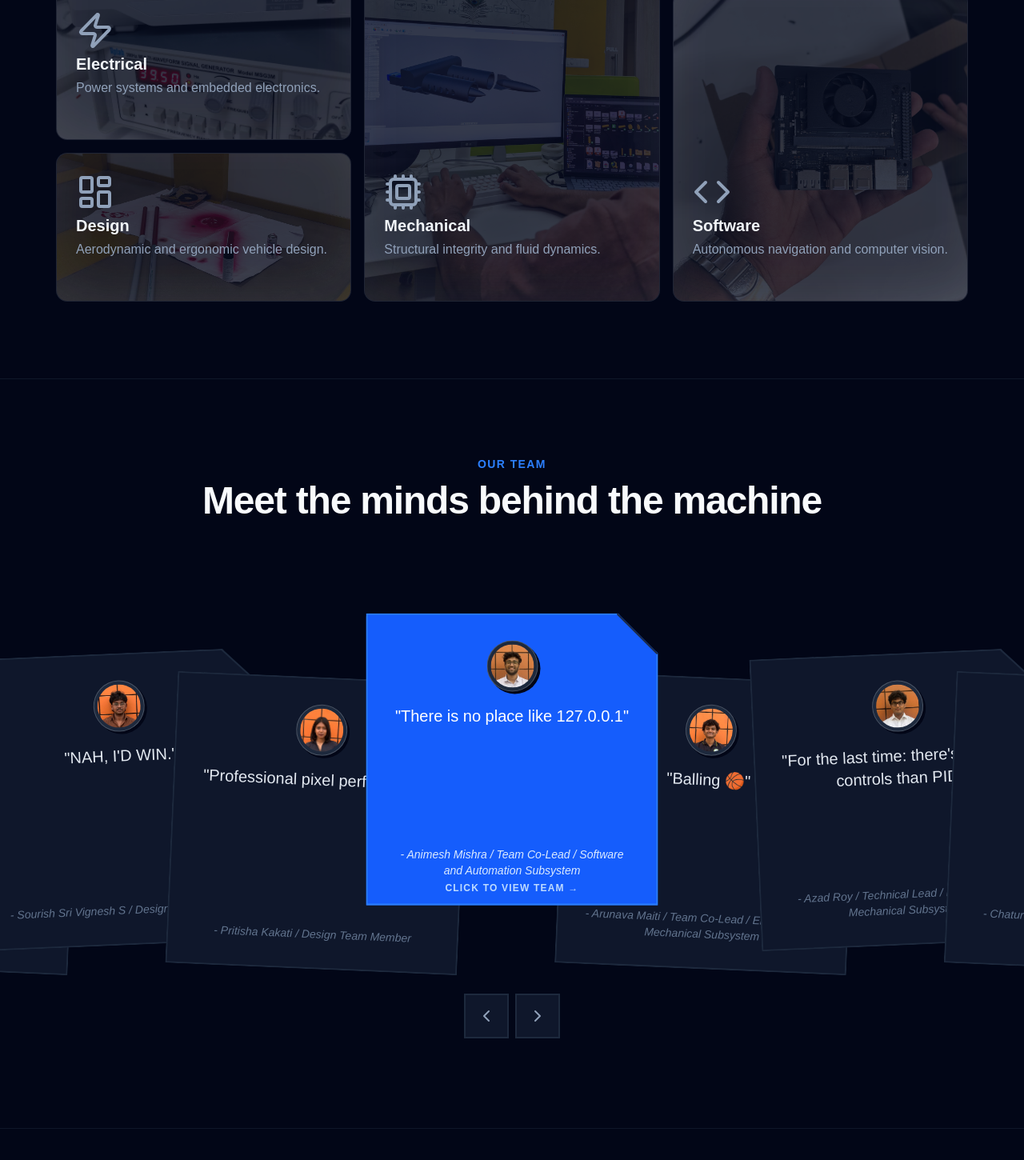
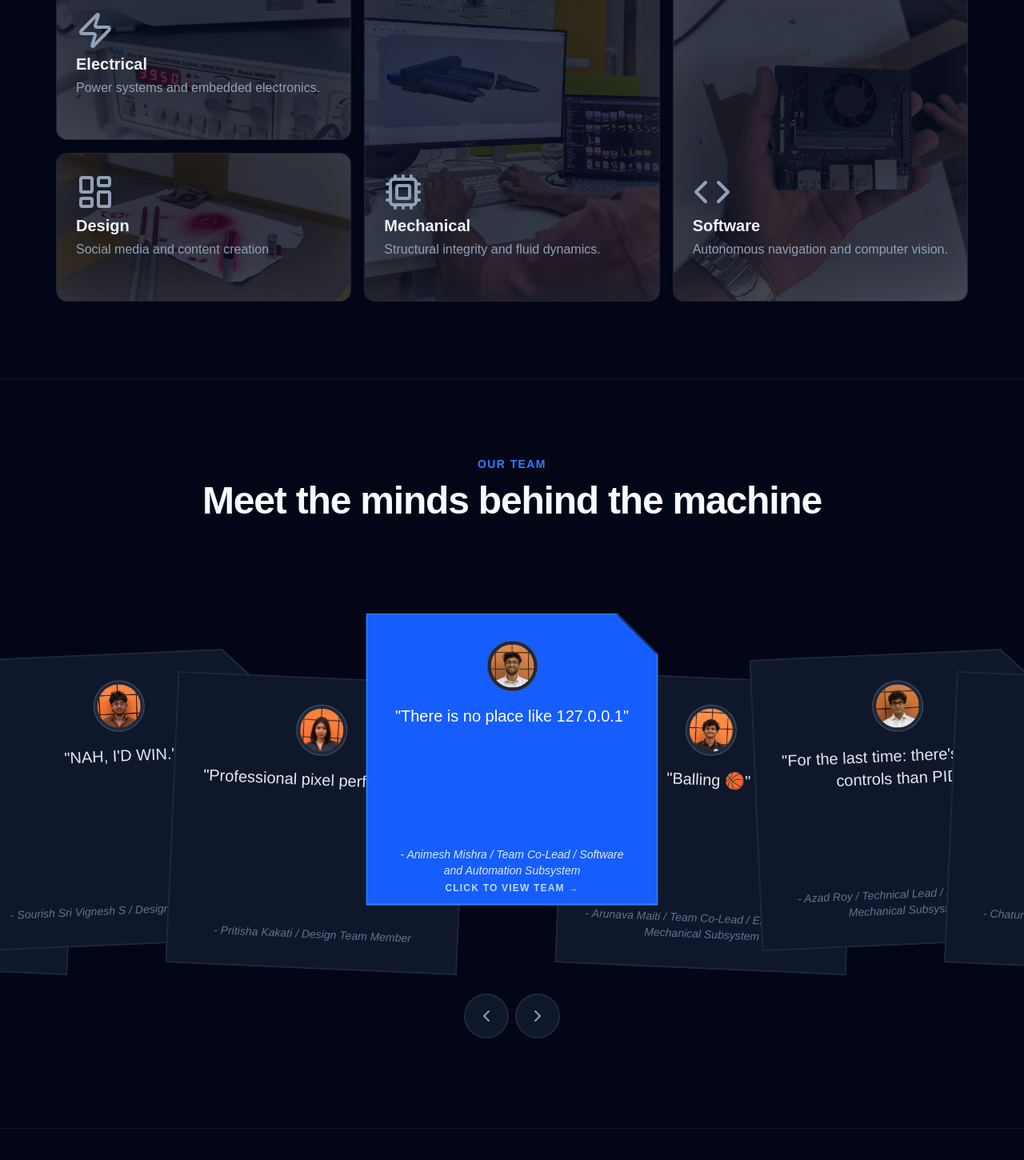
Before and after one commit to MITB-AUVTeam/teamWebsite, a React (Vite) app: page / in a window 1280 px wide. Shown: the part 2074-3524 px from the top of the page at 80% size. Built offline with nearby package versions, Linux system fonts and the light colour scheme.

Commit message:
minor design. fix, and made sitcky notes arrow marks rounded

```diff
--- a/src/components/ui/stagger-testimonials.tsx
+++ b/src/components/ui/stagger-testimonials.tsx
@@ -19,10 +19,10 @@ const orderedMembers =
   animeshIndex === -1
     ? nonFacultyMembers
     : nonFacultyMembers.map((_, index) => {
-        const sourceIndex =
-          (index - centerIndex + animeshIndex + nonFacultyMembers.length) % nonFacultyMembers.length;
-        return nonFacultyMembers[sourceIndex];
-      });
+      const sourceIndex =
+        (index - centerIndex + animeshIndex + nonFacultyMembers.length) % nonFacultyMembers.length;
+      return nonFacultyMembers[sourceIndex];
+    });
 
 const testimonials = orderedMembers.map((member, index) => ({
   tempId: index,
@@ -85,7 +85,7 @@ const TestimonialCard: React.FC<TestimonialCardProps> = ({
         }}
       />
       <div className="mb-4 flex justify-center">
-        <div className="h-16 w-16 overflow-hidden rounded-full border border-white/20 bg-slate-800 p-1 shadow-[3px_3px_0px_#020617]">
+        <div className="h-16 w-16 overflow-hidden rounded-full border border-white/20 bg-slate-800 p-1 shadow-none">
           <img
             src={testimonial.imgSrc}
             alt={testimonial.by}
@@ -168,7 +168,7 @@ export const StaggerTestimonials: React.FC = () => {
         <button
           onClick={() => handleMove(-1)}
           className={cn(
-            "flex h-14 w-14 items-center justify-center text-2xl transition-colors",
+            "flex h-14 w-14 items-center justify-center rounded-full text-2xl transition-colors",
             "bg-slate-900 border-2 border-slate-800 text-slate-400 hover:bg-blue-600 hover:text-white hover:border-blue-500",
             "focus-visible:outline-none focus-visible:ring-2 focus-visible:ring-blue-500 focus-visible:ring-offset-2 focus-visible:ring-offset-slate-950"
           )}
@@ -179,7 +179,7 @@ export const StaggerTestimonials: React.FC = () => {
         <button
           onClick={() => handleMove(1)}
           className={cn(
-            "flex h-14 w-14 items-center justify-center text-2xl transition-colors",
+            "flex h-14 w-14 items-center justify-center rounded-full text-2xl transition-colors",
             "bg-slate-900 border-2 border-slate-800 text-slate-400 hover:bg-blue-600 hover:text-white hover:border-blue-500",
             "focus-visible:outline-none focus-visible:ring-2 focus-visible:ring-blue-500 focus-visible:ring-offset-2 focus-visible:ring-offset-slate-950"
           )}
--- a/src/pages/Home.tsx
+++ b/src/pages/Home.tsx
@@ -53,7 +53,7 @@ const features = [
   {
     Icon: LayoutDashboard,
     name: "Design",
-    description: "Aerodynamic and ergonomic vehicle design.",
+    description: "Social media and content creation",
     href: "/team",
     cta: "Explore Subdivision",
     background: <img src="src/assets/homepage_bento_background/design.jpg" className="absolute inset-0 w-full h-full object-cover opacity-20 transition-transform duration-700 ease-out group-hover:scale-105" alt="Design" />,
@@ -136,7 +136,7 @@ const subdivisionDetails: Record<string, TeamDetail> = {
       },
       {
         title: "Placement of Electronics",
-        desc: "Batteries mounted low and central for stability; other systems Velcro-mounted for adaptive layout.",
+        desc: "Batteries mounted low and central for stability; other systems modular 3D print mounts.",
         icon: Cpu,
       },
       {
```
